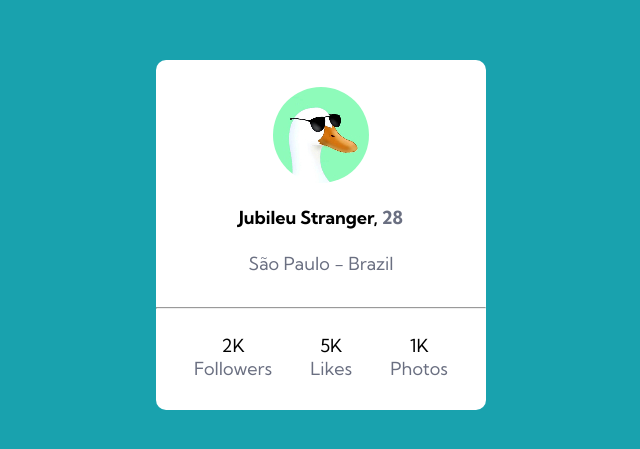
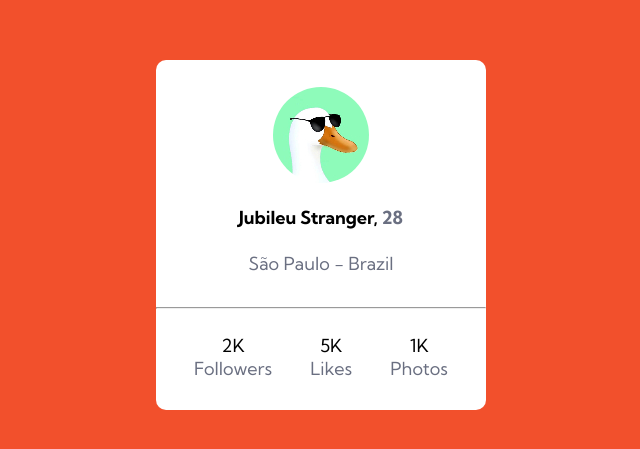
Before and after one commit to IamJulioC/ProfileCard, a plain HTML site: page index.html in a window 1280 px wide. Shown: the part 165-614 px from the top of the page, without its empty margins (319-959 px from the left). Drawn offline with Linux system fonts and the light colour scheme.

Commit message:
ajuste na cor de background

```diff
--- a/SRC/CSS/variables.css
+++ b/SRC/CSS/variables.css
@@ -1,5 +1,5 @@
 :root{
-    --background-color: hsl(185, 75%, 39%);
+    --background-color: hsl(11, 88%, 56%);
     --text-color: hsl(227, 10%, 46%);
     --card-color: hsl(0, 0%, 59%);
 }
```
